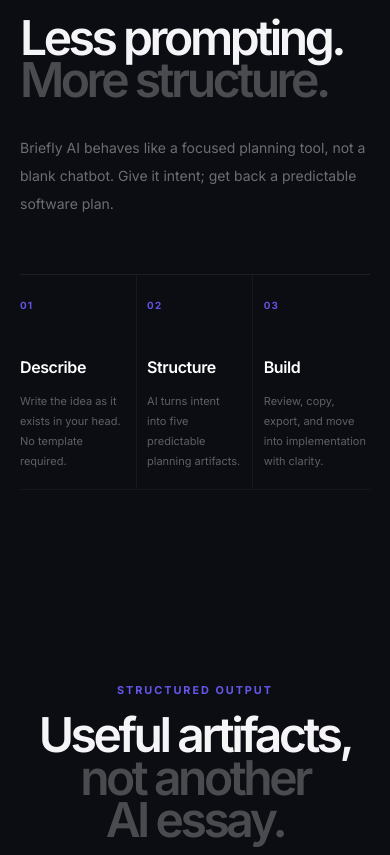
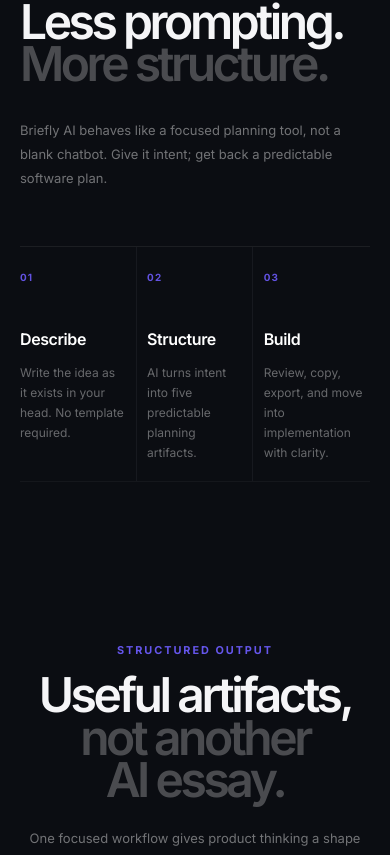
Before and after one commit to MRRzkS/briefly-ai, a Next.js app: page / in a window 390 px wide. Shown: the part 1926-2781 px from the top of the page. Built offline with nearby package versions, Linux system fonts and the light colour scheme.

Commit message:
refactor: tighten landing page pacing

```diff
--- a/app/page.tsx
+++ b/app/page.tsx
@@ -248,12 +248,12 @@
 
       <section
         id="about"
-        className="marketing-moment relative flex min-h-[88svh] items-center overflow-hidden bg-[#F5F5F7] text-[#0B0D12]"
+        className="marketing-moment relative flex min-h-[80svh] items-center overflow-hidden bg-[#F5F5F7] text-[#0B0D12]"
       >
         <div className="marketing-grid" aria-hidden="true" />
         <div className="marketing-aura" aria-hidden="true" />
 
-        <div className="relative z-10 mx-auto w-full max-w-[1440px] px-5 py-24 sm:px-8 sm:py-32 lg:px-12 xl:px-16">
+        <div className="relative z-10 mx-auto w-full max-w-[1440px] px-5 py-20 sm:px-8 sm:py-28 lg:px-12 lg:py-32 xl:px-16">
           <p className="reveal-on-scroll text-[10px] font-semibold uppercase tracking-[0.2em] text-black/30 sm:text-xs">
             From ambiguity to alignment
           </p>
@@ -279,7 +279,7 @@
 
       <section
         id="workflow"
-        className="relative mx-auto max-w-[1440px] px-5 py-24 sm:px-8 sm:py-32 lg:px-12 lg:py-40 xl:px-16"
+        className="relative mx-auto max-w-[1440px] px-5 py-20 sm:px-8 sm:py-28 lg:px-12 lg:py-32 xl:px-16"
       >
         <div className="grid gap-8 lg:grid-cols-[0.92fr_1.08fr] lg:items-end">
           <div>
@@ -290,7 +290,7 @@
             </h2>
           </div>
 
-          <p className="max-w-xl text-sm leading-7 text-white/40 sm:text-base lg:justify-self-end">
+          <p className="max-w-xl text-[13px] leading-6 text-white/42 sm:text-base sm:leading-7 lg:justify-self-end">
             Briefly AI behaves like a focused planning tool, not a blank
             chatbot. Give it intent; get back a predictable software plan.
           </p>
@@ -304,7 +304,7 @@
                 <h3 className="text-base font-semibold tracking-tight text-white sm:text-2xl">
                   {step.title}
                 </h3>
-                <p className="mt-3 max-w-sm text-[11px] leading-5 text-white/34 sm:text-sm sm:leading-6">
+                <p className="mt-3 max-w-sm text-xs leading-5 text-white/38 sm:text-sm sm:leading-6">
                   {step.body}
                 </p>
               </div>
@@ -314,14 +314,14 @@
       </section>
 
       <section id="outputs" className="relative">
-        <div className="mx-auto max-w-[1440px] px-5 py-24 sm:px-8 sm:py-32 lg:px-12 lg:py-40 xl:px-16">
+        <div className="mx-auto max-w-[1440px] px-5 py-20 sm:px-8 sm:py-28 lg:px-12 lg:py-32 xl:px-16">
           <div className="mx-auto max-w-5xl text-center">
             <p className="section-kicker">Structured output</p>
             <h2 className="section-title mt-4">
               Useful artifacts,
               <span className="block text-white/26">not another AI essay.</span>
             </h2>
-            <p className="mx-auto mt-6 max-w-2xl text-sm leading-7 text-white/38 sm:text-base">
+            <p className="mx-auto mt-6 max-w-2xl text-[13px] leading-6 text-white/42 sm:text-base sm:leading-7">
               One focused workflow gives product thinking a shape your team can
               review, refine, and actually build from.
             </p>
@@ -402,7 +402,7 @@
         </div>
       </section>
 
-      <section className="relative mx-auto max-w-[1440px] px-5 pb-24 pt-8 sm:px-8 sm:pb-32 lg:px-12 lg:pb-40 xl:px-16">
+      <section className="relative mx-auto max-w-[1440px] px-5 pb-20 pt-4 sm:px-8 sm:pb-28 lg:px-12 lg:pb-32 xl:px-16">
         <div className="liquid-glass cta-panel relative overflow-hidden rounded-[2rem] px-6 py-16 text-center sm:px-10 sm:py-24 lg:px-16 lg:py-28">
           <div className="cta-glow" aria-hidden="true" />
 
```
